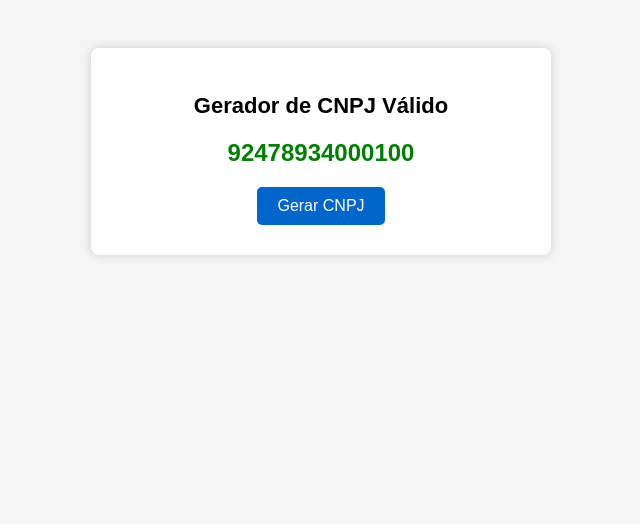
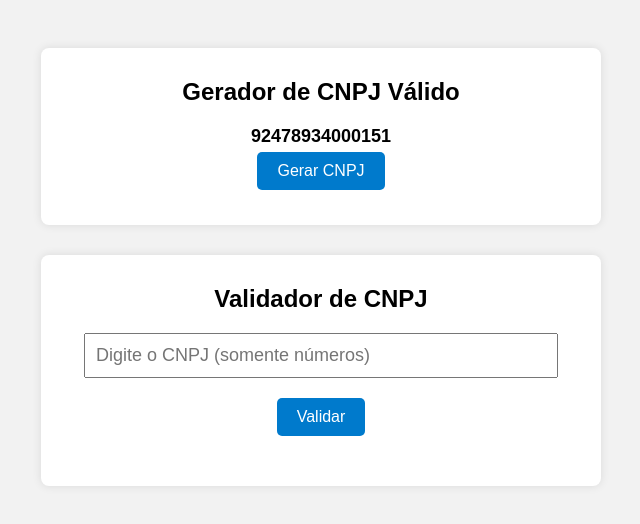
Before and after one commit to eng-pablo-tec/gerador-cnpj, a plain HTML site: page index.html in a window 1280 px wide. Both pictures are taken after a click on the button "Gerar CNPJ". Shown: the whole page, without its empty margins (319-959 px from the left). Drawn offline with Linux system fonts and the light colour scheme.

Commit message:
Update index.html

```diff
--- a/index.html
+++ b/index.html
@@ -2,12 +2,11 @@
 <html lang="pt-BR">
 <head>
   <meta charset="UTF-8" />
-  <meta name="viewport" content="width=device-width, initial-scale=1.0"/>
-  <title>Gerador de CNPJ Válido</title>
+  <title>Gerador e Validador de CNPJ</title>
   <style>
     body {
       font-family: Arial, sans-serif;
-      background: #f5f5f5;
+      background: #f2f2f2;
       padding: 40px;
       text-align: center;
     }
@@ -16,71 +15,121 @@
       background: white;
       padding: 30px;
       border-radius: 8px;
-      box-shadow: 0 0 10px #ccc;
-      max-width: 400px;
+      max-width: 500px;
       margin: auto;
+      box-shadow: 0 0 10px rgba(0,0,0,0.1);
+      margin-bottom: 30px;
     }
 
-    h1 {
-      font-size: 22px;
-      margin-bottom: 20px;
+    h2 {
+      margin-top: 0;
     }
 
-    #cnpj {
-      font-size: 24px;
-      margin: 20px 0;
-      font-weight: bold;
-      color: green;
+    input {
+      padding: 10px;
+      font-size: 18px;
+      width: 90%;
+      margin-bottom: 15px;
     }
 
     button {
       padding: 10px 20px;
-      background-color: #0066cc;
+      font-size: 16px;
+      background: #007acc;
       color: white;
       border: none;
       border-radius: 5px;
       cursor: pointer;
-      font-size: 16px;
+      margin: 5px;
     }
 
     button:hover {
-      background-color: #004a99;
+      background: #005f99;
+    }
+
+    #resultado, #gerado {
+      margin-top: 15px;
+      font-size: 18px;
+      font-weight: bold;
     }
   </style>
 </head>
 <body>
+
+  <!-- Gerador -->
   <div class="container">
-    <h1>Gerador de CNPJ Válido</h1>
-    <div id="cnpj">Clique para gerar</div>
+    <h2>Gerador de CNPJ Válido</h2>
+    <div id="gerado">Clique no botão para gerar</div>
     <button onclick="gerarCNPJ()">Gerar CNPJ</button>
+  </div>
+
+  <!-- Validador -->
+  <div class="container">
+    <h2>Validador de CNPJ</h2>
+    <input type="text" id="cnpj" placeholder="Digite o CNPJ (somente números)" maxlength="14" />
+    <br>
+    <button onclick="validar()">Validar</button>
+    <div id="resultado"></div>
   </div>
 
   <script>
     function gerarCNPJ() {
-      function rand(n) {
-        return Math.floor(Math.random() * n);
+      const rand = () => Math.floor(Math.random() * 10);
+      const base = Array.from({ length: 8 }, () => rand()).join('') + '0001';
+
+      const pesos1 = [5, 4, 3, 2, 9, 8, 7, 6, 5, 4, 3, 2];
+      const pesos2 = [6].concat(pesos1);
+
+      const calcularDV = (cnpjParcial, pesos) => {
+        const soma = cnpjParcial
+          .split('')
+          .reduce((acc, dig, i) => acc + parseInt(dig) * pesos[i], 0);
+        const resto = soma % 11;
+        return resto < 2 ? '0' : String(11 - resto);
+      };
+
+      const dv1 = calcularDV(base, pesos1);
+      const dv2 = calcularDV(base + dv1, pesos2);
+      const cnpjCompleto = base + dv1 + dv2;
+
+      document.getElementById('gerado').textContent = cnpjCompleto;
+    }
+
+    function validar() {
+      const cnpj = document.getElementById('cnpj').value;
+
+      if (!/^\d{14}$/.test(cnpj)) {
+        return mostrar("CNPJ deve ter exatamente 14 dígitos numéricos", false);
       }
 
-      function calcDV(t) {
-        let j = t.length < 12 ? 5 : 6;
-        let s = 0;
-
-        for (let i = 0; i < t.length; i++) {
-          s += parseInt(t[i]) * j;
-          j = j === 2 ? 9 : j - 1;
-        }
-
-        const r = s % 11;
-        return r < 2 ? '0' : String(11 - r);
+      if (/^(\d)\1+$/.test(cnpj)) {
+        return mostrar("CNPJ inválido (todos os dígitos iguais)", false);
       }
 
-      const base = Array.from({ length: 8 }, () => rand(10)).join('') + '0001';
-      const dv1 = calcDV(base);
-      const dv2 = calcDV(base + dv1);
-      const cnpj = base + dv1 + dv2;
+      const pesos1 = [5, 4, 3, 2, 9, 8, 7, 6, 5, 4, 3, 2];
+      const pesos2 = [6].concat(pesos1);
 
-      document.getElementById('cnpj').innerText = cnpj;
+      const calcularDV = (cnpjParcial, pesos) => {
+        const soma = cnpjParcial
+          .split('')
+          .reduce((acc, dig, i) => acc + parseInt(dig) * pesos[i], 0);
+        const resto = soma % 11;
+        return resto < 2 ? '0' : String(11 - resto);
+      };
+
+      const dv1 = calcularDV(cnpj.slice(0, 12), pesos1);
+      const dv2 = calcularDV(cnpj.slice(0, 12) + dv1, pesos2);
+
+      const valido = cnpj.endsWith(dv1 + dv2);
+      mostrar(valido ? "✅ CNPJ válido" : "❌ CNPJ inválido", valido);
+    }
+
+    function mostrar(msg, ok) {
+      const el = document.getElementById('resultado');
+      el.textContent = msg;
+      el.style.color = ok ? 'green' : 'red';
     }
   </script>
+
 </body>
 </html>
```
